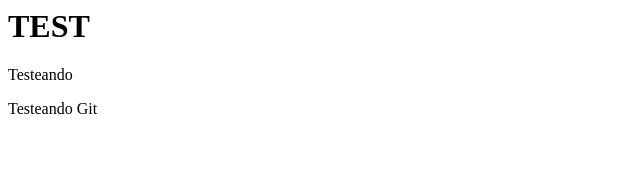
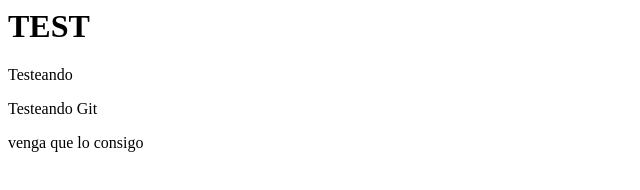
Before and after one commit to emaefaesa/IMMUNE, a plain HTML site: page libro/index.html in a window 1280 px wide. Shown: the whole page, without its empty margins (0-640 px from the left). Drawn offline with Linux system fonts and the light colour scheme.

Commit message:
Añade párrafo a index.html

```diff
--- a/libro/index.html
+++ b/libro/index.html
@@ -1,3 +1,4 @@
 <h1>TEST</h1>
 <p>Testeando</p>
 <p>Testeando Git</p>
+<p>venga que lo consigo</p>
```
